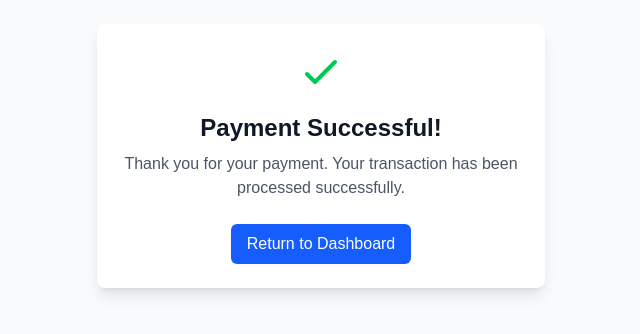
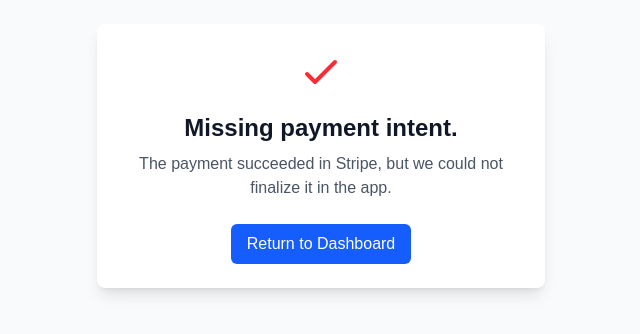
Before and after one commit to Ramez147/web-eng-Projekt, a Next.js app: page /payment/success in a window 1280 px wide. Shown: the part 244-578 px from the top of the page, without its empty margins (319-959 px from the left). Built offline with nearby package versions, Linux system fonts and the light colour scheme.

Commit message:
payment finitialized

```diff
--- a/app/api/payment/create-intent/route.ts
+++ b/app/api/payment/create-intent/route.ts
@@ -1,5 +1,6 @@
 import { NextRequest, NextResponse } from "next/server";
 import Stripe from "stripe";
+import { getCurrentMembershipContext } from "@/lib/loyalty/user-membership";
 
 // Pure utility functions
 export function isValidAmount(amount: any): boolean {
@@ -59,10 +60,17 @@ export async function POST(request: NextRequest) {
       );
     }
 
+    const membership = await getCurrentMembershipContext();
+    const paymentMetadata = {
+      ...metadata,
+      user_id: membership.userId,
+      organization_id: membership.organizationId,
+    };
+
     const paymentIntent = await stripe.paymentIntents.create({
       amount: convertAmountToCents(amount as number),
       currency,
-      metadata: metadata || {},
+      metadata: paymentMetadata,
       automatic_payment_methods: {
         enabled: true,
       },
@@ -79,6 +87,13 @@ export async function POST(request: NextRequest) {
       clientSecret: paymentIntent.client_secret,
     });
   } catch (error) {
+    if (error instanceof Error && error.message.startsWith("Unauthorized")) {
+      return NextResponse.json(
+        { error: error.message },
+        { status: 401 }
+      );
+    }
+
     console.error("Error creating payment intent:", error);
     return NextResponse.json(
       { error: "Failed to create payment intent" },
--- /dev/null
+++ b/app/api/payment/finalize/route.ts
@@ -0,0 +1,72 @@
+import { NextRequest, NextResponse } from "next/server";
+import Stripe from "stripe";
+import { getAdminSupabaseClient } from "@/lib/loyalty/db";
+import { getCurrentMembershipContext } from "@/lib/loyalty/user-membership";
+
+type FinalizeBody = {
+  paymentIntentId?: string;
+};
+
+export async function POST(request: NextRequest) {
+  try {
+    const { paymentIntentId } = (await request.json()) as FinalizeBody;
+
+    if (!paymentIntentId || typeof paymentIntentId !== "string") {
+      return NextResponse.json({ error: "paymentIntentId is required" }, { status: 400 });
+    }
+
+    const membership = await getCurrentMembershipContext();
+    const stripe = new Stripe(process.env.STRIPE_SECRET_KEY!);
+    const paymentIntent = await stripe.paymentIntents.retrieve(paymentIntentId);
+
+    if (paymentIntent.status !== "succeeded") {
+      return NextResponse.json({ error: "Payment is not completed" }, { status: 400 });
+    }
+
+    const paymentUserId = paymentIntent.metadata?.user_id ?? membership.userId;
+    const paymentOrganizationId = paymentIntent.metadata?.organization_id ?? membership.organizationId;
+
+    const admin = getAdminSupabaseClient();
+
+    const { error: paymentHistoryError } = await admin.from("payment_history").upsert(
+      {
+        user_id: paymentUserId,
+        organization_id: paymentOrganizationId,
+        stripe_payment_intent_id: paymentIntent.id,
+        amount_cents: paymentIntent.amount,
+        currency: paymentIntent.currency,
+        status: "succeeded",
+        description: paymentIntent.description ?? "Premium subscription",
+      },
+      { onConflict: "stripe_payment_intent_id" },
+    );
+
+    if (paymentHistoryError) {
+      return NextResponse.json({ error: paymentHistoryError.message }, { status: 500 });
+    }
+
+    const { error: subscriptionError } = await admin.from("subscriptions").upsert(
+      {
+        user_id: paymentUserId,
+        organization_id: paymentOrganizationId,
+        plan: "premium",
+        status: "active",
+        stripe_customer_id: typeof paymentIntent.customer === "string" ? paymentIntent.customer : null,
+      },
+      { onConflict: "user_id,organization_id" },
+    );
+
+    if (subscriptionError) {
+      return NextResponse.json({ error: subscriptionError.message }, { status: 500 });
+    }
+
+    return NextResponse.json({ ok: true });
+  } catch (error) {
+    if (error instanceof Error && error.message.startsWith("Unauthorized")) {
+      return NextResponse.json({ error: error.message }, { status: 401 });
+    }
+
+    console.error("Failed to finalize payment", error);
+    return NextResponse.json({ error: "Failed to finalize payment" }, { status: 500 });
+  }
+}
--- a/app/api/payment/webhook/route.ts
+++ b/app/api/payment/webhook/route.ts
@@ -98,7 +98,7 @@ export async function POST(request: NextRequest) {
         const admin = getAdminSupabaseClient();
 
         // Record in payment_history
-        await admin.from("payment_history").upsert(
+        const { error: paymentHistoryError } = await admin.from("payment_history").upsert(
           {
             user_id: userId,
             organization_id: organizationId,
@@ -111,8 +111,13 @@ export async function POST(request: NextRequest) {
           { onConflict: "stripe_payment_intent_id" },
         );
 
+        if (paymentHistoryError) {
+          console.error("payment_history upsert failed", paymentHistoryError);
+          return NextResponse.json({ error: paymentHistoryError.message }, { status: 500 });
+        }
+
         // Activate subscription for this user
-        await admin.from("subscriptions").upsert(
+        const { error: subscriptionError } = await admin.from("subscriptions").upsert(
           {
             user_id: userId,
             organization_id: organizationId,
@@ -123,6 +128,11 @@ export async function POST(request: NextRequest) {
           },
           { onConflict: "user_id,organization_id" },
         );
+
+        if (subscriptionError) {
+          console.error("subscriptions upsert failed", subscriptionError);
+          return NextResponse.json({ error: subscriptionError.message }, { status: 500 });
+        }
       } else {
         console.log(
           "payment_intent.succeeded: missing user_id or organization_id in metadata, skipping DB write.",
@@ -138,7 +148,7 @@ export async function POST(request: NextRequest) {
 
       if (userId && organizationId) {
         const admin = getAdminSupabaseClient();
-        await admin.from("payment_history").upsert(
+        const { error: paymentHistoryError } = await admin.from("payment_history").upsert(
           {
             user_id: userId,
             organization_id: organizationId,
@@ -150,6 +160,11 @@ export async function POST(request: NextRequest) {
           },
           { onConflict: "stripe_payment_intent_id" },
         );
+
+        if (paymentHistoryError) {
+          console.error("payment_history upsert failed", paymentHistoryError);
+          return NextResponse.json({ error: paymentHistoryError.message }, { status: 500 });
+        }
       }
       break;
     }
--- a/app/payment/page.tsx
+++ b/app/payment/page.tsx
@@ -10,7 +10,16 @@ export default async function PaymentPage() {
     userId = membership.userId;
     organizationId = membership.organizationId;
   } catch {
-    // not signed in — client will still work but metadata won't be attached
+    return (
+      <div className="flex min-h-screen items-center justify-center bg-gray-50 px-4">
+        <div className="w-full max-w-md rounded-lg bg-white p-6 text-center shadow-lg">
+          <h1 className="text-2xl font-bold text-gray-900">Payment unavailable</h1>
+          <p className="mt-2 text-sm text-gray-600">
+            Please sign in again and open the payment page from an account with an organization membership.
+          </p>
+        </div>
+      </div>
+    );
   }
 
   return <PaymentPageClient userId={userId} organizationId={organizationId} />;
--- a/app/payment/success/page.tsx
+++ b/app/payment/success/page.tsx
@@ -1,10 +1,54 @@
+"use client";
+
+import { useEffect, useState } from "react";
+import { useSearchParams } from "next/navigation";
+
 export default function PaymentSuccess() {
+  const searchParams = useSearchParams();
+  const paymentIntentId = searchParams.get("payment_intent");
+  const [status, setStatus] = useState<"loading" | "ready" | "error">("loading");
+  const [message, setMessage] = useState("Finalizing your payment...");
+
+  useEffect(() => {
+    async function finalize() {
+      if (!paymentIntentId) {
+        setStatus("error");
+        setMessage("Missing payment intent.");
+        return;
+      }
+
+      try {
+        const response = await fetch("/api/payment/finalize", {
+          method: "POST",
+          headers: {
+            "Content-Type": "application/json",
+          },
+          body: JSON.stringify({ paymentIntentId }),
+        });
+
+        const data = (await response.json()) as { error?: string };
+
+        if (!response.ok) {
+          throw new Error(data.error || "Failed to finalize payment");
+        }
+
+        setStatus("ready");
+        setMessage("Payment Successful!");
+      } catch (error) {
+        setStatus("error");
+        setMessage(error instanceof Error ? error.message : "Failed to finalize payment");
+      }
+    }
+
+    void finalize();
+  }, [paymentIntentId]);
+
   return (
     <div className="min-h-screen flex items-center justify-center bg-gray-50">
       <div className="max-w-md w-full bg-white rounded-lg shadow-lg p-6 text-center">
         <div className="mb-4">
           <svg
-            className="mx-auto h-12 w-12 text-green-500"
+            className={`mx-auto h-12 w-12 ${status === "error" ? "text-red-500" : "text-green-500"}`}
             fill="none"
             stroke="currentColor"
             viewBox="0 0 24 24"
@@ -17,11 +61,13 @@ export default function PaymentSuccess() {
             />
           </svg>
         </div>
-        <h1 className="text-2xl font-bold text-gray-900 mb-2">
-          Payment Successful!
-        </h1>
+        <h1 className="text-2xl font-bold text-gray-900 mb-2">{message}</h1>
         <p className="text-gray-600 mb-6">
-          Thank you for your payment. Your transaction has been processed successfully.
+          {status === "ready"
+            ? "Your transaction has been finalized and should now appear in the dashboard."
+            : status === "error"
+              ? "The payment succeeded in Stripe, but we could not finalize it in the app."
+              : "We are syncing your payment to the dashboard."}
         </p>
         <a
           href="/dashboard"
```
